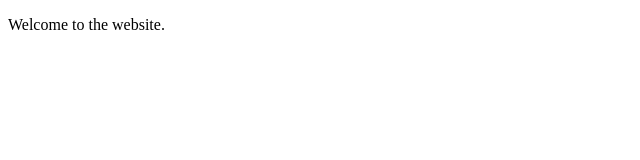
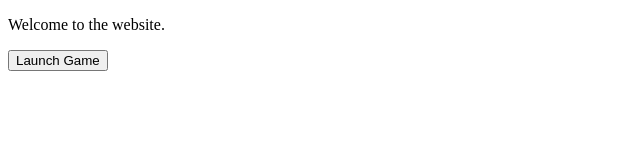
Before and after one commit to gravestron/gravesprojects, a plain HTML site: page index.html in a window 1280 px wide. Shown: the whole page, without its empty margins (0-640 px from the left). Drawn offline with Linux system fonts and the light colour scheme.

Commit message:
Update index.html

```diff
--- a/index.html
+++ b/index.html
@@ -5,5 +5,6 @@
 </head>
 <body>
     <p>Welcome to the website.</p>
+    <button onclick="window.location.href = 'game.html';">Launch Game</button>
 </body>
 </html>
```
